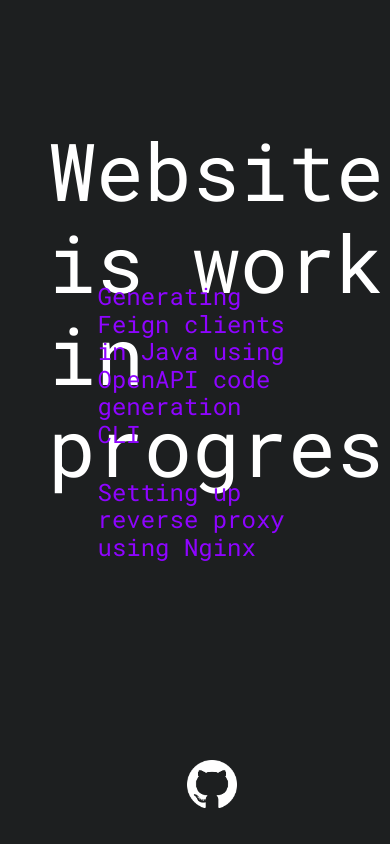
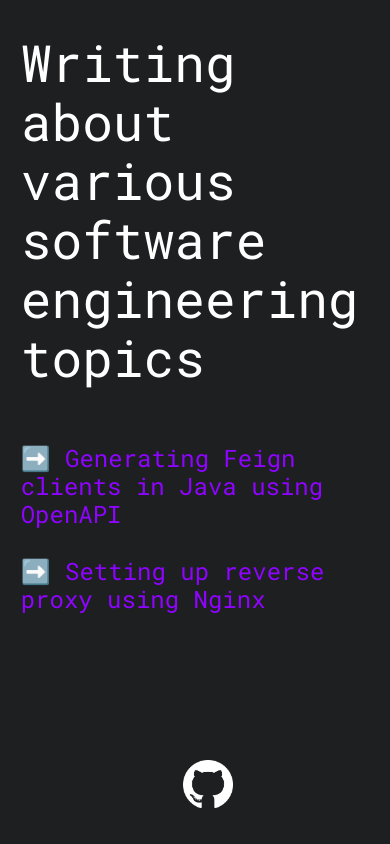
Before and after one commit to dev-rifaii/dev-rifaii, a website: page src/index.html in a window 390 px wide. Drawn offline with nearby package versions, Linux system fonts and the light colour scheme.

Commit message:
Make homepage slightly responsive

```diff
--- a/builder.js
+++ b/builder.js
@@ -7,7 +7,7 @@ const guidesDir = 'src/guides'
 const resourcesDir = 'src/resources'
 const imagesDir = `${resourcesDir}/images`
 
-const headHtml = "<!DOCTYPE html><html lang=\"en\"><head>\r\n    \r\n        <meta name=\"viewport\" content=\"width=device-width, initial-scale=1\" \/>\r\n        <link rel=\"stylesheet\" href=\"style.css\">\r\n        <link rel=\"stylesheet\" type=\"text\/css\" href=\"https:\/\/cdnjs.cloudflare.com\/ajax\/libs\/normalize\/8.0.1\/normalize.min.css\">\r\n        <link href=\"https:\/\/fonts.googleapis.com\/css?family=Roboto Mono\" rel=\"stylesheet\">\r\n        <link rel=\"stylesheet\" href=\"https:\/\/cdn.jsdelivr.net\/npm\/prismjs@1.27.0\/themes\/prism.min.css\">\r\n        <script src=\"https:\/\/cdn.jsdelivr.net\/npm\/prismjs@1.27.0\/prism.min.js\"><\/script>\r\n        <script src=\"https:\/\/cdn.jsdelivr.net\/npm\/prismjs@1.27.0\/components\/prism-groovy.min.js\"><\/script>\r\n        <script src=\"https:\/\/cdn.jsdelivr.net\/npm\/prismjs@1.27.0\/components\/prism-java.min.js\"><\/script>\r\n        <script src=\"https:\/\/cdn.jsdelivr.net\/npm\/prismjs@1.27.0\/components\/prism-json.min.js\"><\/script>\r\n        <link href=\"https:\/\/fonts.googleapis.com\/css?family=Montserrat\" rel=\"stylesheet\">\r\n        <title>Article<\/title>\r\n    <\/head>\r\n\r\n\r\n<body>\r\n    <div class=\"article\">"
+const headHtml = "<!DOCTYPE html><html lang=\"en\"><head>\r\n    \r\n        <meta name=\"viewport\" content=\"width=device-width, initial-scale=1\" \/>\r\n        <link rel=\"stylesheet\" href=\"style.css\">\r\n        <link rel=\"stylesheet\" type=\"text\/css\" href=\"https:\/\/cdnjs.cloudflare.com\/ajax\/libs\/normalize\/8.0.1\/normalize.min.css\">\r\n        <link href=\"https:\/\/fonts.googleapis.com\/css?family=Roboto Mono\" rel=\"stylesheet\">\r\n        <link rel=\"stylesheet\" href=\"https:\/\/cdn.jsdelivr.net\/npm\/prismjs@1.27.0\/themes\/prism.min.css\">\r\n        <script src=\"https:\/\/cdn.jsdelivr.net\/npm\/prismjs@1.27.0\/prism.min.js\"><\/script>\r\n        <script src=\"https:\/\/cdn.jsdelivr.net\/npm\/prismjs@1.27.0\/components\/prism-groovy.min.js\"><\/script>\r\n        <script src=\"https:\/\/cdn.jsdelivr.net\/npm\/prismjs@1.27.0\/components\/prism-java.min.js\"><\/script>\r\n        <script src=\"https:\/\/cdn.jsdelivr.net\/npm\/prismjs@1.27.0\/components\/prism-json.min.js\"><\/script>\r\n        <link href=\"https:\/\/fonts.googleapis.com\/css?family=Montserrat\" rel=\"stylesheet\">\r\n        <title>dev-rifaii<\/title>\r\n    <\/head>\r\n\r\n\r\n<body>\r\n    <div class=\"article\">"
 const footHtml = "    <\/div>\r\n<\/body>\r\n\r\n<\/html>"
 
 
@@ -55,7 +55,7 @@ function appendArticlesHrefToHomepage(filesNames) {
     $('div.guides').empty();
     filesNames.forEach(fileName => {
       const title = titles.find(title => title.fileName === fileName);
-      $('div.guides').append(`<a href="./guides/${fileName}.html"> ${title.title} </a>`);
+      $('div.guides').append(`<a href="./guides/${fileName}.html"> ➡️ ${title.title} </a>`);
     })
 
     fs.writeFile('src/index.html',
--- a/src/index.html
+++ b/src/index.html
@@ -1,24 +1,27 @@
 <html><head>
+    <meta name="viewport" content="width=device-width, initial-scale=1">
     <link rel="stylesheet" href="style.css">
     <link rel="stylesheet" type="text/css" href="https://cdnjs.cloudflare.com/ajax/libs/normalize/8.0.1/normalize.min.css">
     <link href="https://fonts.googleapis.com/css?family=Roboto Mono" rel="stylesheet">
-    <title>Document</title>
+    <title>dev-rifaii</title>
 </head>
 
 <body>
+    <div class="page-center">
         <div class="bio">
-        <span>Website is work in progress</span>
+            <span>Writing about various software engineering topics</span>
         </div>
-    <div class="page-center">
-        <div class="guides"><a href="./guides/CodeGen.html"> Generating Feign clients in Java using OpenAPI code generation CLI </a><a href="./guides/NginxReverseProxy.html"> Setting up reverse proxy using Nginx </a></div>
+        <div class="guides"><a href="./guides/CodeGen.html"> ➡️ Generating Feign clients in Java using OpenAPI </a><a href="./guides/NginxReverseProxy.html"> ➡️ Setting up reverse proxy using Nginx </a></div>
     </div>
 
     <footer>
         <div class="socials">
             <a href="https://github.com/dev-rifaii">
-            <img src="resources/images/gh-logo.png" alt="github-logo" style="max-width: 50px;">
+                <img id="gh-logo" src="resources/images/gh-logo.png" alt="github-logo" style="max-width: 50px;">
             </a>
         </div>
     </footer>
 
+
+
 </body></html>
--- a/src/resources/titles.json
+++ b/src/resources/titles.json
@@ -1,7 +1,7 @@
 [
     {
         "fileName": "CodeGen",
-        "title": "Generating Feign clients in Java using OpenAPI code generation CLI"
+        "title": "Generating Feign clients in Java using OpenAPI"
     },
     {
         "fileName": "NginxReverseProxy",
--- a/src/style.css
+++ b/src/style.css
@@ -8,19 +8,16 @@ body {
     position: absolute;
     display: flex;
     flex-direction: column;
-    gap: 5px;
+    gap: 200px;
     top: 50%;
     left: 50%;
+    height: 50vh;
     transform: translate(-50%, -50%);
 }
 
 .bio {
-    position: absolute;
-    top: 30%;
-    left: 32%;
-    font-size: 5rem;
-    width: fit-content;
-    transform: translate(-20%, -35%);
+    font-size: 3rem;
+    white-space: nowrap;
 }
 
 .guides {
@@ -29,6 +26,8 @@ body {
     color: #8e04ff;
     gap: 30px;
     font-size: 1.5rem;
+    prefix: "test";
+    align-items: center;
 }
 
 a {
@@ -37,18 +36,27 @@ a {
 }
 
 footer {
+    display: flex;
+    justify-content: center;
     position: absolute;
-    width: 100%;
-    top: 90%;
+    top: 90dvh;
+    left: 47dvw;
 }
 
-.socials {
-    position: absolute;
-    left: 48%;
+@media only screen and (max-width: 900px) {
+    .page-center {
+        padding-left: 20px;
+        top: 15dvh;
+        height: 50vh;
+        gap: 0px;
+    }
+    .bio {
+        font-size: 3.2rem;
+        white-space: break-spaces;
+    }
+
+    #gh-logo {
+        max-width: 500px;
+        max-height: 500px;
+    }
 }
-
-.dr-border {
-    border: solid 3px;
-    padding: 5px;
-    transition: transform 1s;
-}
```
Also changed, not shown: src/guides/CodeGen.html (+1 -1 lines), src/guides/NginxReverseProxy.html (+1 -1 lines). Lines whose indentation alone changed are shown as unchanged.
